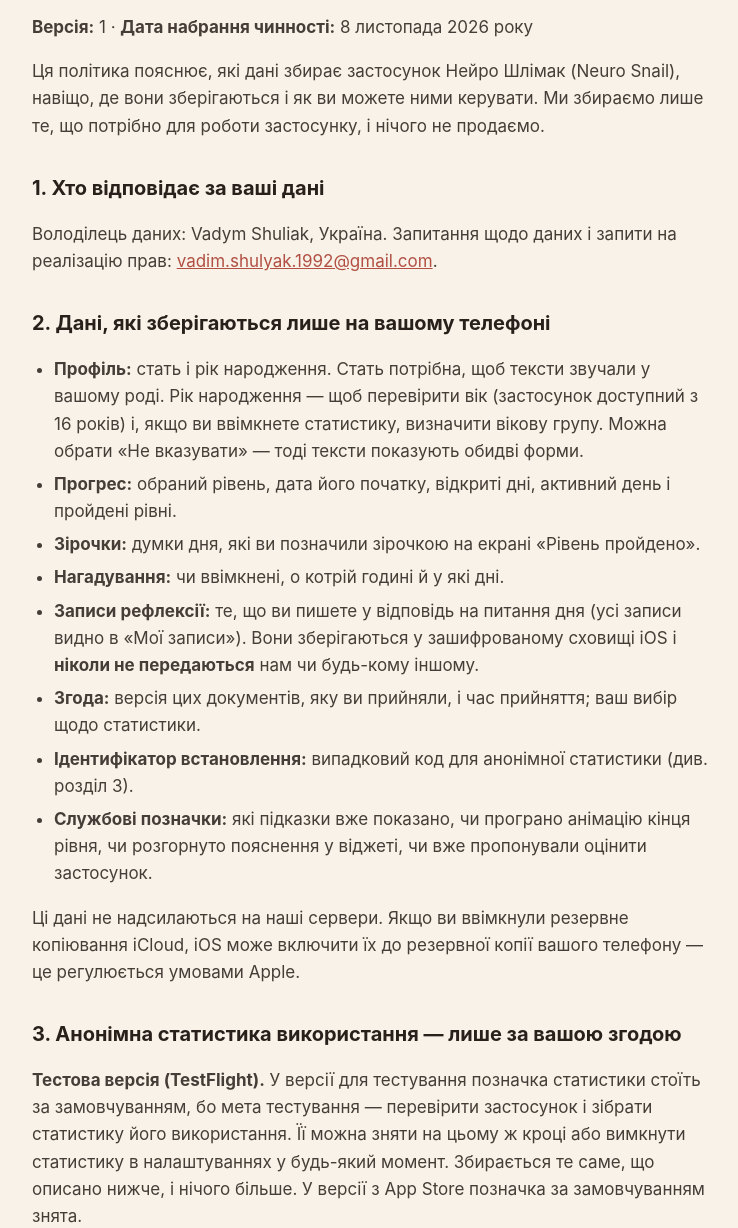
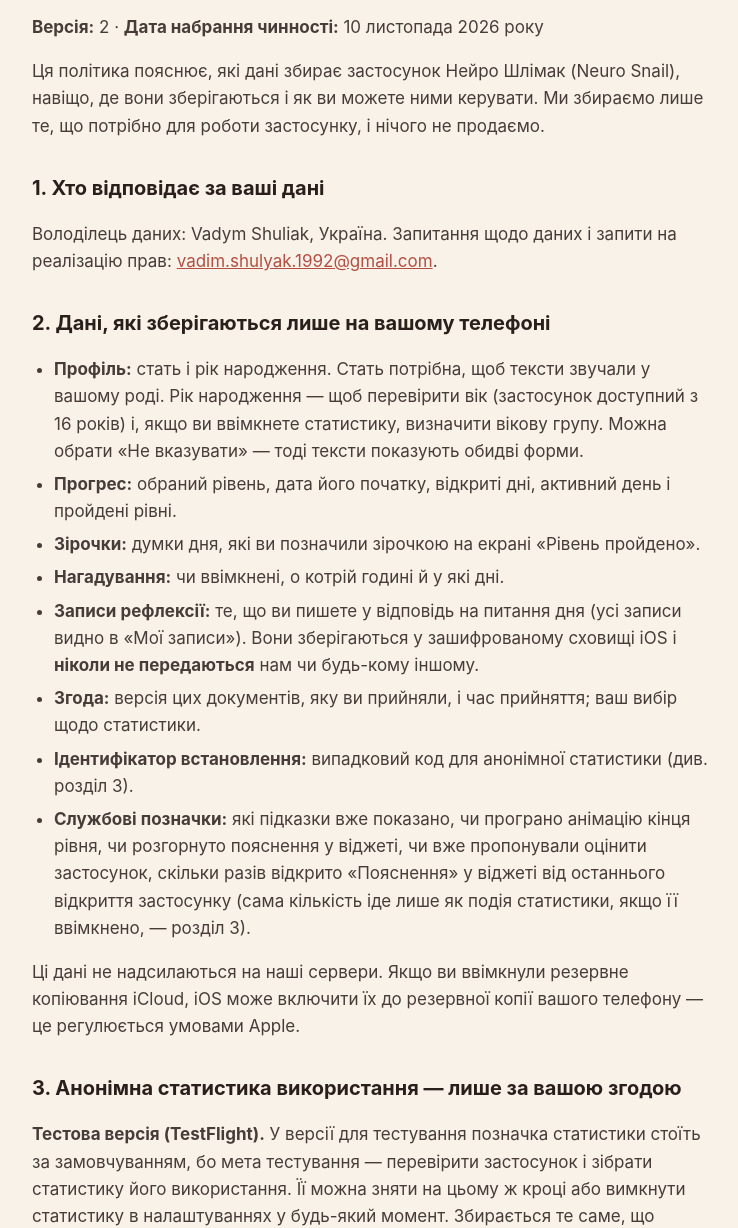
Before and after one commit to vadim-shulyak/neurosnail-site, a plain HTML site: page pryvatnist/index.html in a window 1280 px wide. Shown: the part 79-1307 px from the top of the page, without its empty margins (268-1006 px from the left). Drawn offline with Linux system fonts and the light colour scheme.

Commit message:
Privacy policy version 2: reading time, the widget's «Пояснення», «Обране» and «Мої записи» opened
Co-Authored-By: Claude Opus 5.5 <noreply@anthropic.com>

```diff
--- a/pryvatnist/index.html
+++ b/pryvatnist/index.html
@@ -19,16 +19,16 @@
 </head>
 <body><main>
 <h1>Політика конфіденційності</h1>
-<p><strong>Версія:</strong> 1 · <strong>Дата набрання чинності:</strong> 8 листопада 2026 року</p>
+<p><strong>Версія:</strong> 2 · <strong>Дата набрання чинності:</strong> 10 листопада 2026 року</p>
 <p>Ця політика пояснює, які дані збирає застосунок Нейро Шлімак (Neuro Snail), навіщо, де вони зберігаються і як ви можете ними керувати. Ми збираємо лише те, що потрібно для роботи застосунку, і нічого не продаємо.</p>
 <h2>1. Хто відповідає за ваші дані</h2>
 <p>Володілець даних: Vadym Shuliak, Україна. Запитання щодо даних і запити на реалізацію прав: <a href="mailto:vadim.shulyak.1992@gmail.com">vadim.shulyak.1992@gmail.com</a>.</p>
 <h2>2. Дані, які зберігаються лише на вашому телефоні</h2>
-<ul><li><strong>Профіль:</strong> стать і рік народження. Стать потрібна, щоб тексти звучали у вашому роді. Рік народження — щоб перевірити вік (застосунок доступний з 16 років) і, якщо ви ввімкнете статистику, визначити вікову групу. Можна обрати «Не вказувати» — тоді тексти показують обидві форми.</li><li><strong>Прогрес:</strong> обраний рівень, дата його початку, відкриті дні, активний день і пройдені рівні.</li><li><strong>Зірочки:</strong> думки дня, які ви позначили зірочкою на екрані «Рівень пройдено».</li><li><strong>Нагадування:</strong> чи ввімкнені, о котрій годині й у які дні.</li><li><strong>Записи рефлексії:</strong> те, що ви пишете у відповідь на питання дня (усі записи видно в «Мої записи»). Вони зберігаються у зашифрованому сховищі iOS і <strong>ніколи не передаються</strong> нам чи будь-кому іншому.</li><li><strong>Згода:</strong> версія цих документів, яку ви прийняли, і час прийняття; ваш вибір щодо статистики.</li><li><strong>Ідентифікатор встановлення:</strong> випадковий код для анонімної статистики (див. розділ 3).</li><li><strong>Службові позначки:</strong> які підказки вже показано, чи програно анімацію кінця рівня, чи розгорнуто пояснення у віджеті, чи вже пропонували оцінити застосунок.</li></ul>
+<ul><li><strong>Профіль:</strong> стать і рік народження. Стать потрібна, щоб тексти звучали у вашому роді. Рік народження — щоб перевірити вік (застосунок доступний з 16 років) і, якщо ви ввімкнете статистику, визначити вікову групу. Можна обрати «Не вказувати» — тоді тексти показують обидві форми.</li><li><strong>Прогрес:</strong> обраний рівень, дата його початку, відкриті дні, активний день і пройдені рівні.</li><li><strong>Зірочки:</strong> думки дня, які ви позначили зірочкою на екрані «Рівень пройдено».</li><li><strong>Нагадування:</strong> чи ввімкнені, о котрій годині й у які дні.</li><li><strong>Записи рефлексії:</strong> те, що ви пишете у відповідь на питання дня (усі записи видно в «Мої записи»). Вони зберігаються у зашифрованому сховищі iOS і <strong>ніколи не передаються</strong> нам чи будь-кому іншому.</li><li><strong>Згода:</strong> версія цих документів, яку ви прийняли, і час прийняття; ваш вибір щодо статистики.</li><li><strong>Ідентифікатор встановлення:</strong> випадковий код для анонімної статистики (див. розділ 3).</li><li><strong>Службові позначки:</strong> які підказки вже показано, чи програно анімацію кінця рівня, чи розгорнуто пояснення у віджеті, чи вже пропонували оцінити застосунок, скільки разів відкрито «Пояснення» у віджеті від останнього відкриття застосунку (сама кількість іде лише як подія статистики, якщо її ввімкнено, — розділ 3).</li></ul>
 <p>Ці дані не надсилаються на наші сервери. Якщо ви ввімкнули резервне копіювання iCloud, iOS може включити їх до резервної копії вашого телефону — це регулюється умовами Apple.</p>
 <h2>3. Анонімна статистика використання — лише за вашою згодою</h2>
 <p><strong>Тестова версія (TestFlight).</strong> У версії для тестування позначка статистики стоїть за замовчуванням, бо мета тестування — перевірити застосунок і зібрати статистику його використання. Її можна зняти на цьому ж кроці або вимкнути статистику в налаштуваннях у будь-який момент. Збирається те саме, що описано нижче, і нічого більше. У версії з App Store позначка за замовчуванням знята.</p>
-<p>Якщо ви ввімкнули статистику («Надсилати анонімну статистику» під час першого запуску або «Анонімна статистика» в налаштуваннях), застосунок надсилає технічні події про використання: відкрито застосунок (з іконки, віджета чи нагадування); пройдено знайомство із застосунком; переглянуто день, перейдено до іншого дня, натиснуто замок наступного дня або зроблено день активним; повторено анімацію дня; позначено думку зірочкою або знято зірочку; відкрито питання дня; збережено запис (лише сам факт і приблизна довжина, без тексту); розпочато, завершено чи повторено рівень; переглянуто екран «Програми»; додано віджети (які саме), натиснуто віджет, переглянуто підказку про віджет; увімкнено нагадування (година і кількість днів), вимкнено їх або сповіщення заборонено в iOS; запропоновано екскурсію, пройдено чи пропущено її; показано прохання оцінити застосунок; змінено профіль; увімкнено статистику.</p>
+<p>Якщо ви ввімкнули статистику («Надсилати анонімну статистику» під час першого запуску або «Анонімна статистика» в налаштуваннях), застосунок надсилає технічні події про використання: відкрито застосунок (з іконки, віджета чи нагадування); пройдено знайомство із застосунком; переглянуто день, перейдено до іншого дня, натиснуто замок наступного дня або зроблено день активним; повторено анімацію дня; позначено думку зірочкою або знято зірочку; відкрито питання дня; збережено запис (лише сам факт і приблизна довжина, без тексту); розпочато, завершено чи повторено рівень; переглянуто екран «Програми»; додано віджети (які саме), натиснуто віджет, переглянуто підказку про віджет; увімкнено нагадування (година і кількість днів), вимкнено їх або сповіщення заборонено в iOS; запропоновано екскурсію, пройдено чи пропущено її; показано прохання оцінити застосунок; змінено профіль; увімкнено статистику; скільки секунд день був на екрані (до 10 хвилин); скільки разів відкрито «Пояснення» у віджеті; відкрито «Обране» чи «Мої записи» (лише скільки там думок чи записів, без їхнього змісту).</p>
 <p>До подій також додаються технічні параметри: версія застосунку, версія iOS, модель iPhone, мова пристрою, світла чи темна тема iPhone, збільшений шрифт (так / ні), чи ввімкнені нагадування. IP-адреса не зберігається, місцезнаходження за нею не визначається.</p>
 <p>До подій додаються лише узагальнені ознаки: стать і вікова група (наприклад, «25–34»). <strong>Ніколи не надсилаються:</strong> рік народження, тексти ваших записів, контакти, місцезнаходження чи рекламний ідентифікатор пристрою. Події пов'язані між собою лише випадковим ідентифікатором встановлення: він не розкриває, хто ви, але дозволяє рахувати повернення, тому технічно такі дані вважаються псевдонімізованими, а не повністю анонімними. Ідентифікатор показано в налаштуваннях у розділі «Приватність»; після «Видалити всі мої дані» створюється новий.</p>
 <p>Мета: зрозуміти, що допомагає людям проходити програму, і покращувати застосунок. Статистику обробляє постачальник аналітики PostHog Inc. (США) за договором про обробку даних; дані зберігаються на серверах у ЄС (Франкфурт, Німеччина). Події зберігаються не довше 24 місяців.</p>
```
